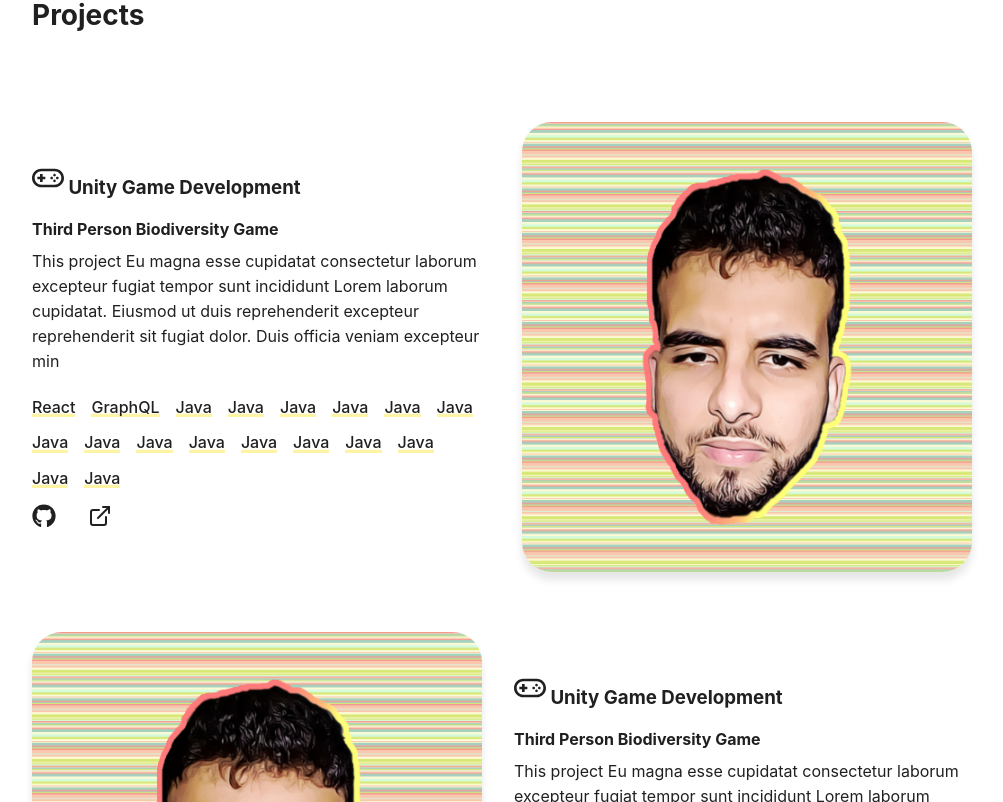
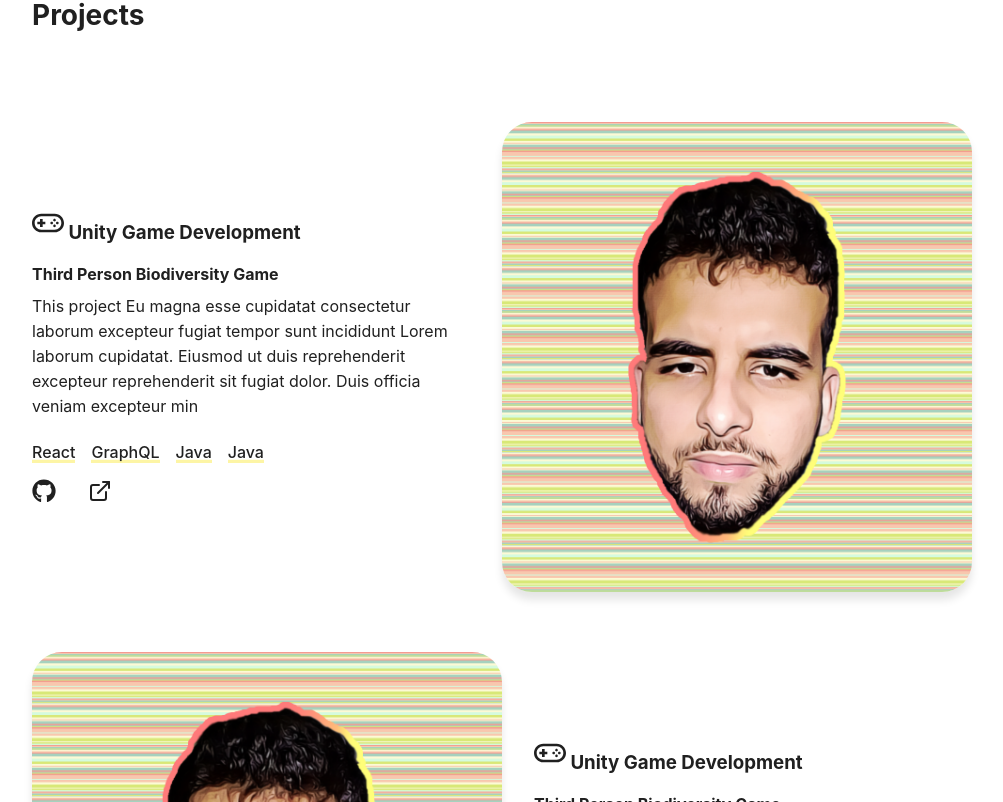
Before and after one commit to MarouaneMORCHID/react-folio, a React (Create React App) app: page / in a window 1280 px wide. Shown: the part 1898-2700 px from the top of the page, without its empty margins (138-1141 px from the left). Built offline with nearby package versions, Linux system fonts and the light colour scheme.

Commit message:
fixed image :art:

```diff
--- a/src/components/Projects/Project.js
+++ b/src/components/Projects/Project.js
@@ -32,20 +32,6 @@ const Project = ({ pair, category, title, abstract, tools, git, link }) => {
           <Tool>GraphQL</Tool>
           <Tool>Java</Tool>
           <Tool>Java</Tool>
-          <Tool>Java</Tool>
-          <Tool>Java</Tool>
-          <Tool>Java</Tool>
-          <Tool>Java</Tool>
-          <Tool>Java</Tool>
-          <Tool>Java</Tool>
-          <Tool>Java</Tool>
-          <Tool>Java</Tool>
-          <Tool>Java</Tool>
-          <Tool>Java</Tool>
-          <Tool>Java</Tool>
-          <Tool>Java</Tool>
-          <Tool>Java</Tool>
-          <Tool>Java</Tool>
         </ProjectTools>
         <ProjectLinks />
       </ProjectInfo>
--- a/src/components/Projects/Project.styled.js
+++ b/src/components/Projects/Project.styled.js
@@ -43,8 +43,7 @@ export const ProjectTools = styled.div`
 `;
 export const ProjectImage = styled.img`
   border-radius: 50px;
-  max-height: 450px;
-  max-width: 450px;
+  width: 50%;
   border-radius: 30px;
   order: ${({ pair }) => (pair ? 2 : 1)};
   box-shadow: 0px 8px 8px ${({ theme }) => theme.primaryShadow};
```
